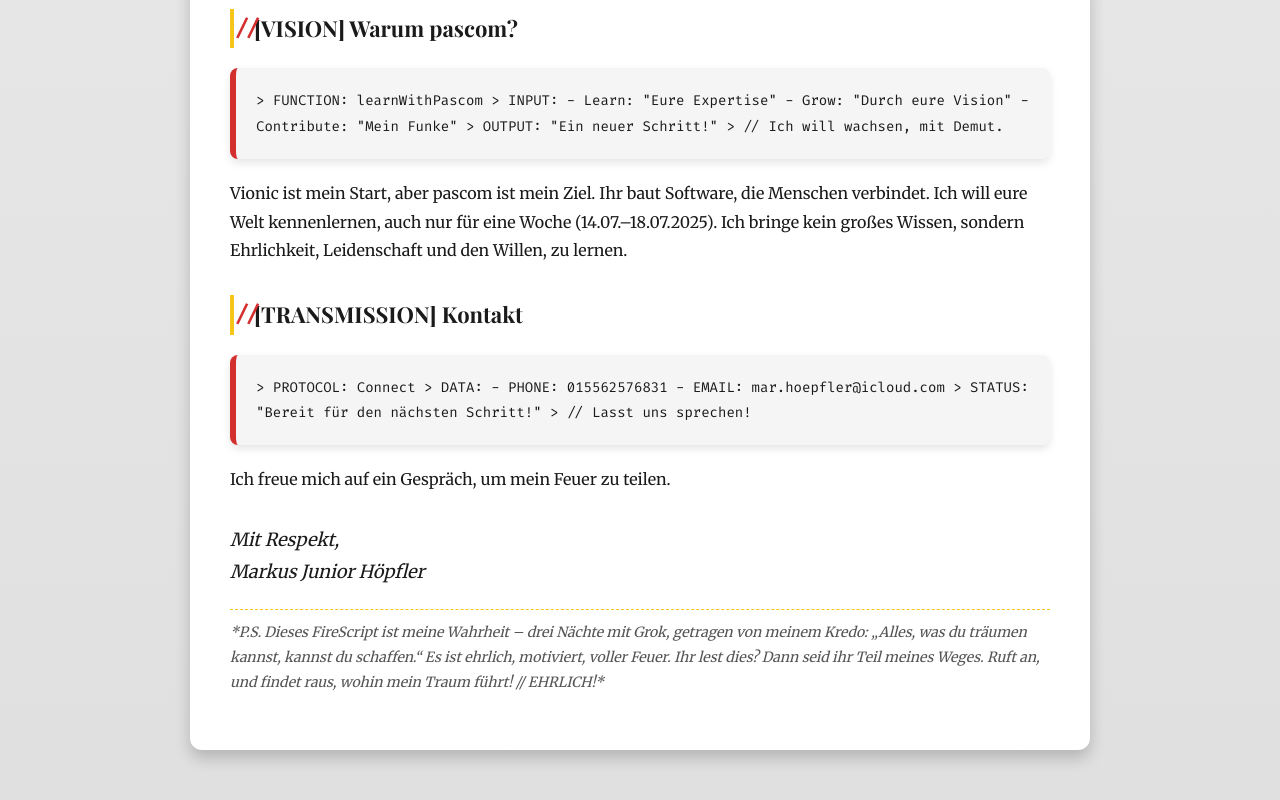
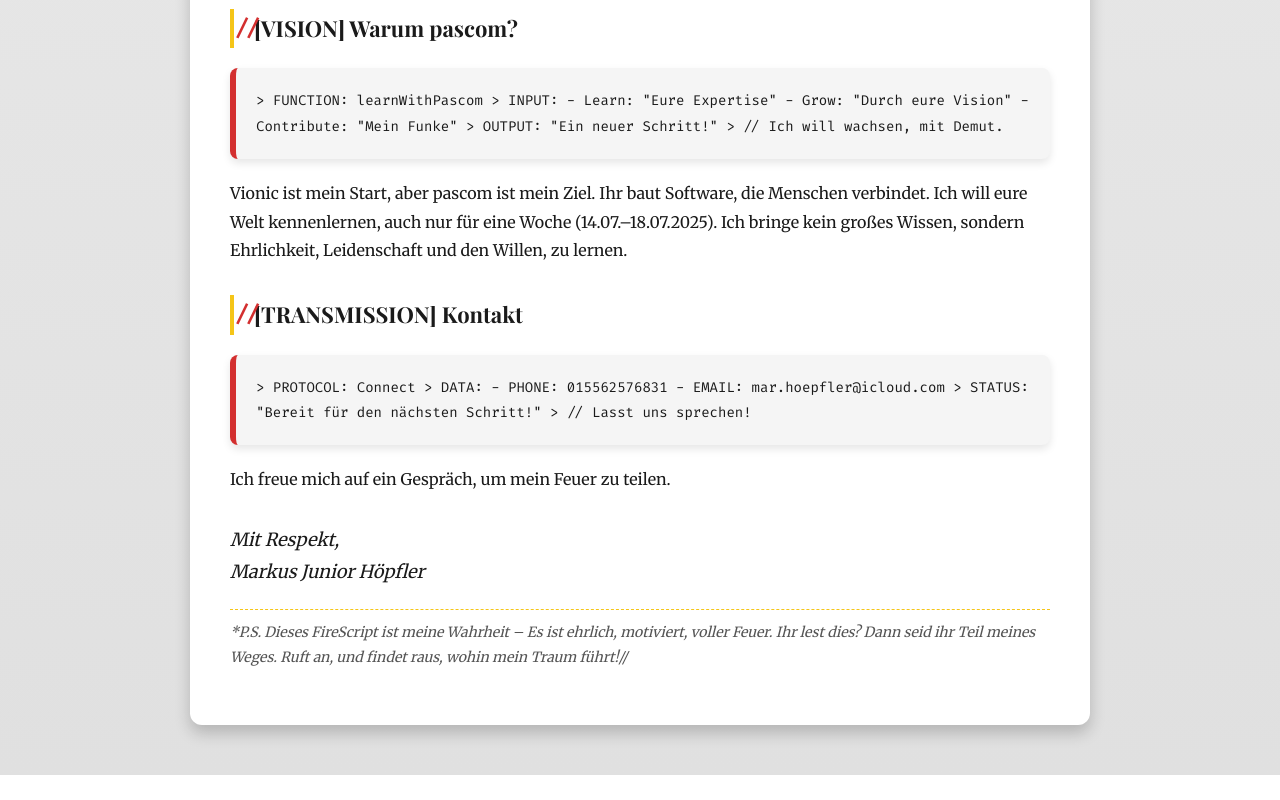
Before and after one commit to hoepfler-m/FireScript, a plain HTML site: page index.html in a window 1280 px wide. Shown: the part 2687-3487 px from the top of the page. After the commit the page ends 3462 px from the top, so only its background shows below. Drawn offline with nearby package versions, Linux system fonts and the light colour scheme.

Commit message:
Update index.html

```diff
--- a/index.html
+++ b/index.html
@@ -425,7 +425,7 @@
         <p>Ich freue mich auf ein Gespräch, um mein Feuer zu teilen.</p>
 
         <p class="signature">Mit Respekt,<br>Markus Junior Höpfler</p>
-        <p class="ps">*P.S. Dieses <span class="italic">FireScript</span> ist meine Wahrheit – drei Nächte mit Grok, getragen von meinem Kredo: „Alles, was du träumen kannst, kannst du schaffen.“ Es ist ehrlich, motiviert, voller Feuer. Ihr lest dies? Dann seid ihr Teil meines Weges. Ruft an, und findet raus, wohin mein Traum führt! // EHRLICH!*</p>
+        <p class="ps">*P.S. Dieses <span class="italic">FireScript</span> ist meine Wahrheit – Es ist ehrlich, motiviert, voller Feuer. Ihr lest dies? Dann seid ihr Teil meines Weges. Ruft an, und findet raus, wohin mein Traum führt!//</p>
     </div>
 </body>
 </html>
```
